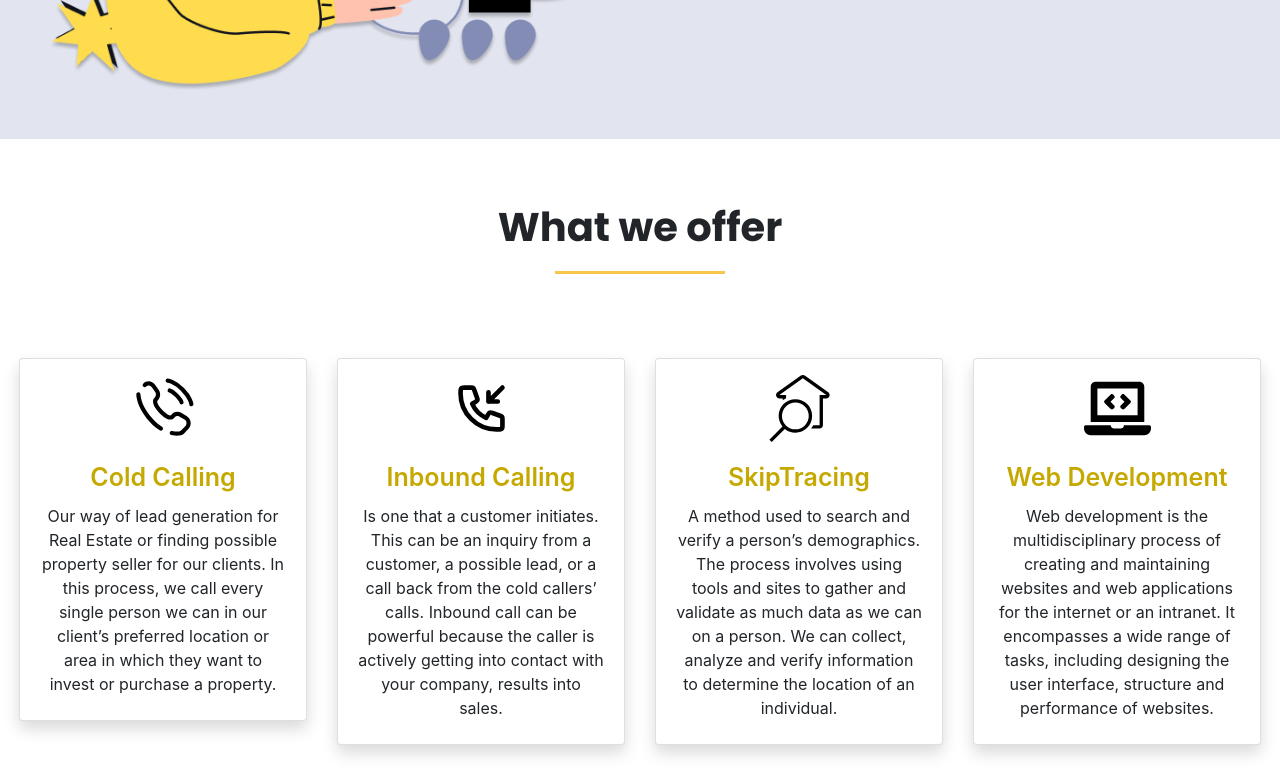
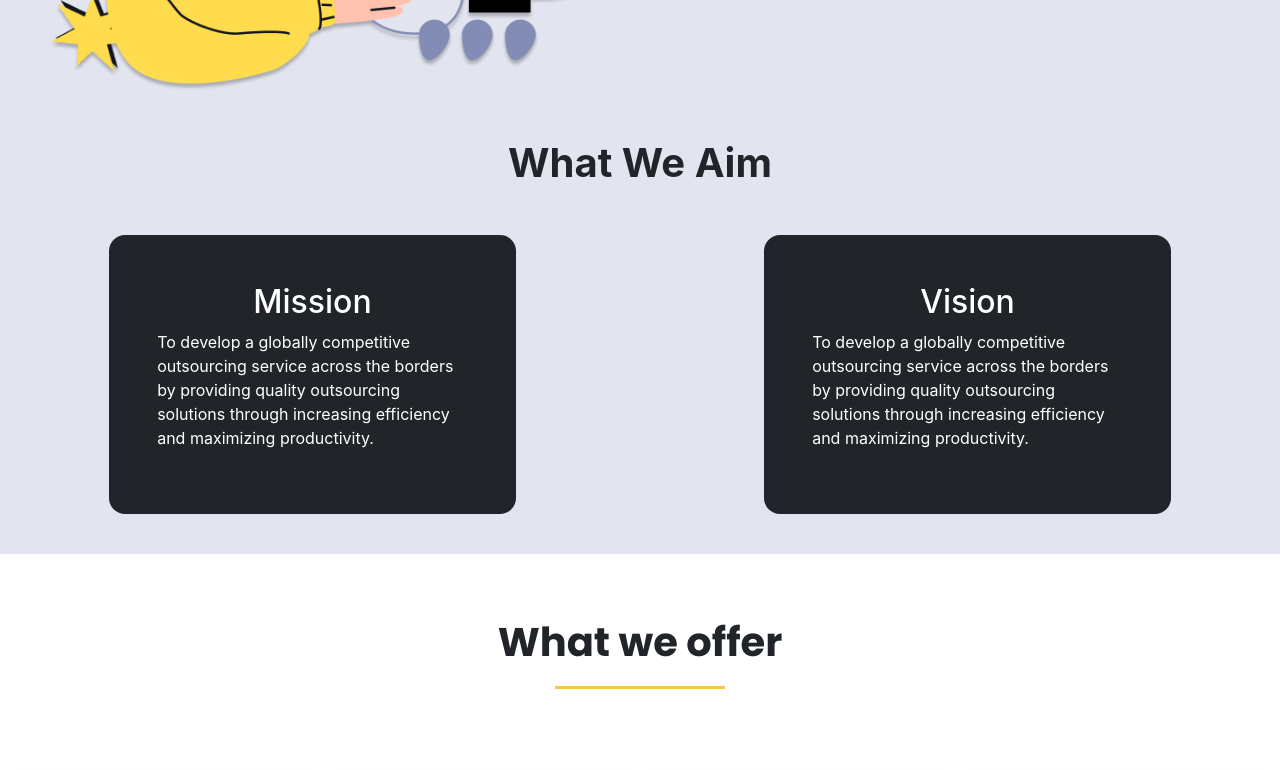
Before and after one commit to Yelomel/jcawebdev.io, a plain HTML site: page index.html in a window 1280 px wide. Shown: the part 1320-2090 px from the top of the page. Drawn offline with nearby package versions, Linux system fonts and the light colour scheme.

Commit message:
Update index.html

```diff
--- a/index.html
+++ b/index.html
@@ -45,6 +45,7 @@
       </div>
     </nav>
 
+    <!-- Hero Page -->
     <div class="container col-xxl-8 px-4 py-5">
       <div class="row flex-lg-row-reverse align-items-center g-5 py-5 mt-4">
         <div class="col-10 col-sm-8 col-lg-6">
@@ -81,6 +82,21 @@
                         </div>
                         <button class="SeeMore btn-warning btn-lg px-4 me-md-2" style="border: 0; border-radius: 5px;" data-toggle="collapse" href="#collapse">Read More</button>
                     </p>
+                </div>
+            </div>
+        </div>
+        <div class="values row align-items-am-stretch">
+            <h1 class="text-center fw-bold">What We Aim</h1>
+            <div class="col-md-4">
+                <div class="h-100 p-5 text-bg-dark rounded-4">
+                    <h2 class="text-center">Mission</h2>
+                    <p>To develop a globally competitive outsourcing service across the borders by providing quality outsourcing solutions through increasing efficiency and maximizing productivity.</p>
+                </div>
+            </div>
+            <div class="col-md-4">
+                <div class="h-100 p-5 text-bg-dark rounded-4">
+                    <h2 class="text-center">Vision</h2>
+                    <p>To develop a globally competitive outsourcing service across the borders by providing quality outsourcing solutions through increasing efficiency and maximizing productivity.</p>
                 </div>
             </div>
         </div>
@@ -269,6 +285,7 @@
     <!-- Footer -->
     <footer class="footer" id="footer">
         <div class="footer-content">
+
             <h3>For more Inquiries</h3>
             <a href="tel: +63 905-694-0933">
                 <i class="fi fi-sr-phone-flip"> - +63 905-694-0933</i>
@@ -285,7 +302,7 @@
             <li><a href="#"><i class="fi fi-brands-linkedin"></i></a></li>
         </ul>
         <div class="footer-bottom">
-            <p><u>Copyright &copy;2023 JCA Business Services Inc.</u></p>
+            <p>Copyright &copy;2023 JCA Business Services Inc.</p>
         </div>
     </footer>
 
```
